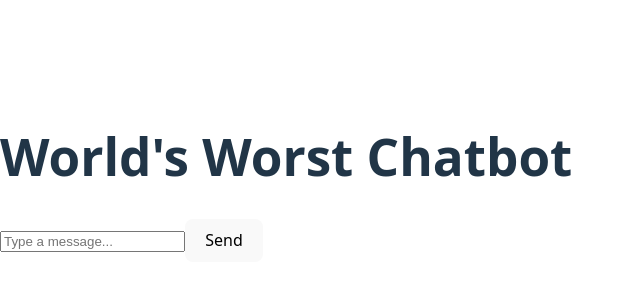
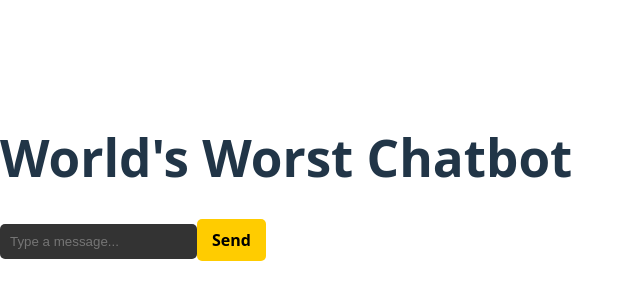
Before and after one commit to kalviumcommunity/s84_Customer_Care, a React (Vite) app in the folder frontend/client/: page /chat in a window 1280 px wide. Shown: the part 222-522 px from the top of the page, without its empty margins (0-640 px from the left). Built offline with nearby package versions, Linux system fonts and the light colour scheme.

Commit message:
Update chatpage.css

```diff
--- a/frontend/client/src/pages/chatpage.css
+++ b/frontend/client/src/pages/chatpage.css
@@ -1,53 +1,82 @@
-/* ChatPage.css */
+/* Full-page chat container */
 .chat-container {
     display: flex;
+    flex-direction: column;
     justify-content: center;
     align-items: center;
-    min-height: 100vh; /* Full viewport height */
+    height: 100vh;
+    width: 100vw;
     background-color: #1a1a1a;
     color: white;
 }
 
+/* Chat messages section */
 .chat-box {
-    width: 100%;
-    max-width: 600px;
     display: flex;
     flex-direction: column;
+    justify-content: flex-start;
+    width: 80%;
+    max-width: 900px;
+    height: 60vh;
+    overflow-y: auto;
+    background-color: #2a2a2a;
+    padding: 20px;
+    border-radius: 10px;
+    box-shadow: 0 4px 10px rgba(255, 255, 0, 0.2);
 }
 
+/* Message styles */
 .message {
-    background-color: #333;
-    padding: 12px;
-    margin-bottom: 8px;
-    border-radius: 8px;
+    padding: 10px;
+    margin: 5px 0;
+    border-radius: 5px;
+    max-width: 60%;
 }
 
+.bot-message {
+    align-self: flex-start;
+    background-color: #ffcc00;
+    color: black;
+    font-weight: normal;
+}
+
+.user-message {
+    align-self: flex-end;
+    background-color: #333;
+    color: white;
+    font-weight: bold;
+}
+
+/* Input section */
 .input-container {
     display: flex;
+    width: 80%;
+    max-width: 900px;
+    justify-content: flex-start; /* Moves input to the left */
     gap: 10px;
+    margin-top: 10px;
 }
 
-  .input-container input {
+input {
     flex: 1;
-    padding: 12px;
-    background-color: #444;
+    padding: 10px;
+    border-radius: 5px;
+    border: none;
+    background-color: #333;
     color: white;
-    border: 1px solid #555;
-    border-radius: 8px;
-    outline: none;
 }
 
-  .input-container button {
-    padding: 12px 24px;
-    background-color: #facc15;
+button {
+    padding: 10px 15px;
+    border: none;
+    background-color: #ffcc00;
     color: black;
+    border-radius: 5px;
     font-weight: bold;
-    border: none;
-    border-radius: 8px;
     cursor: pointer;
-    transition: background-color 0.2s ease;
+    transition: 0.3s;
 }
 
-  .input-container button:hover {
-    background-color: #eab308;
+button:hover {
+    background-color: #ffdb4d;
 }
```
Lines whose indentation alone changed are shown as unchanged.
